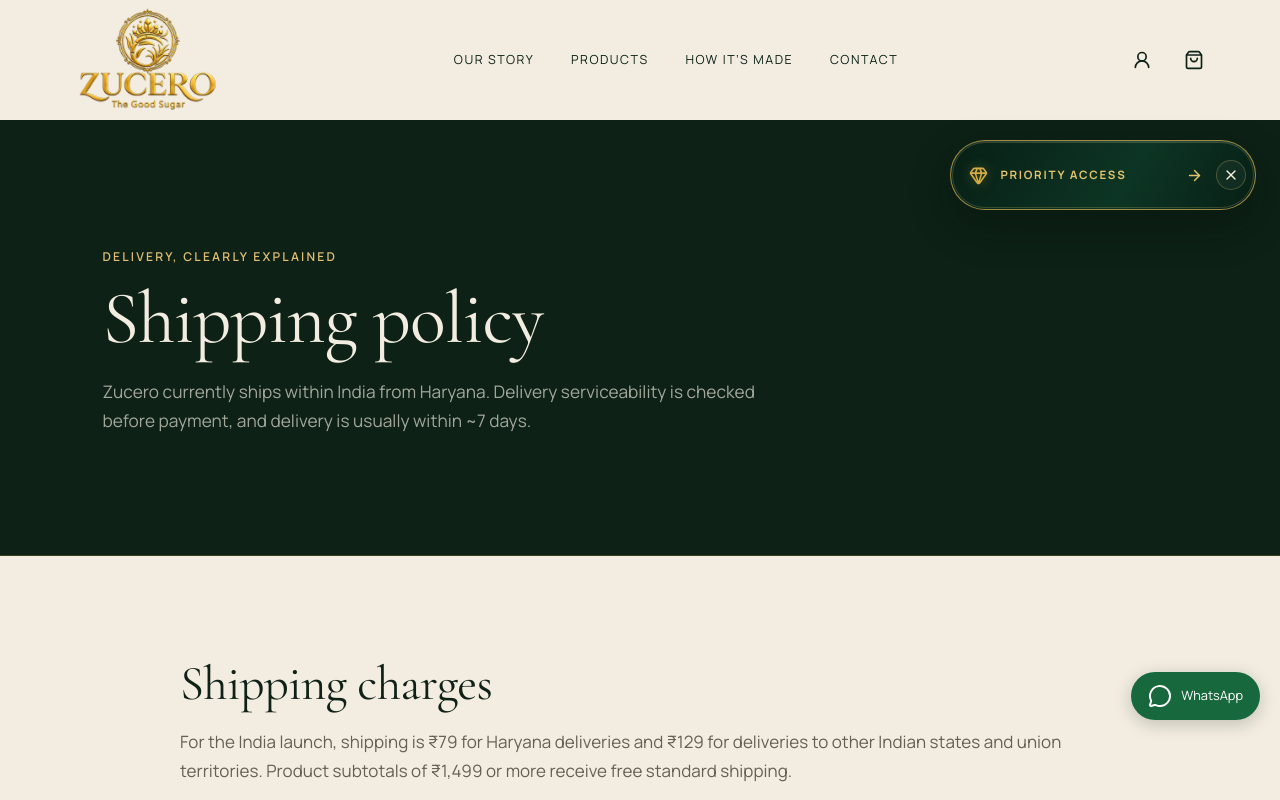
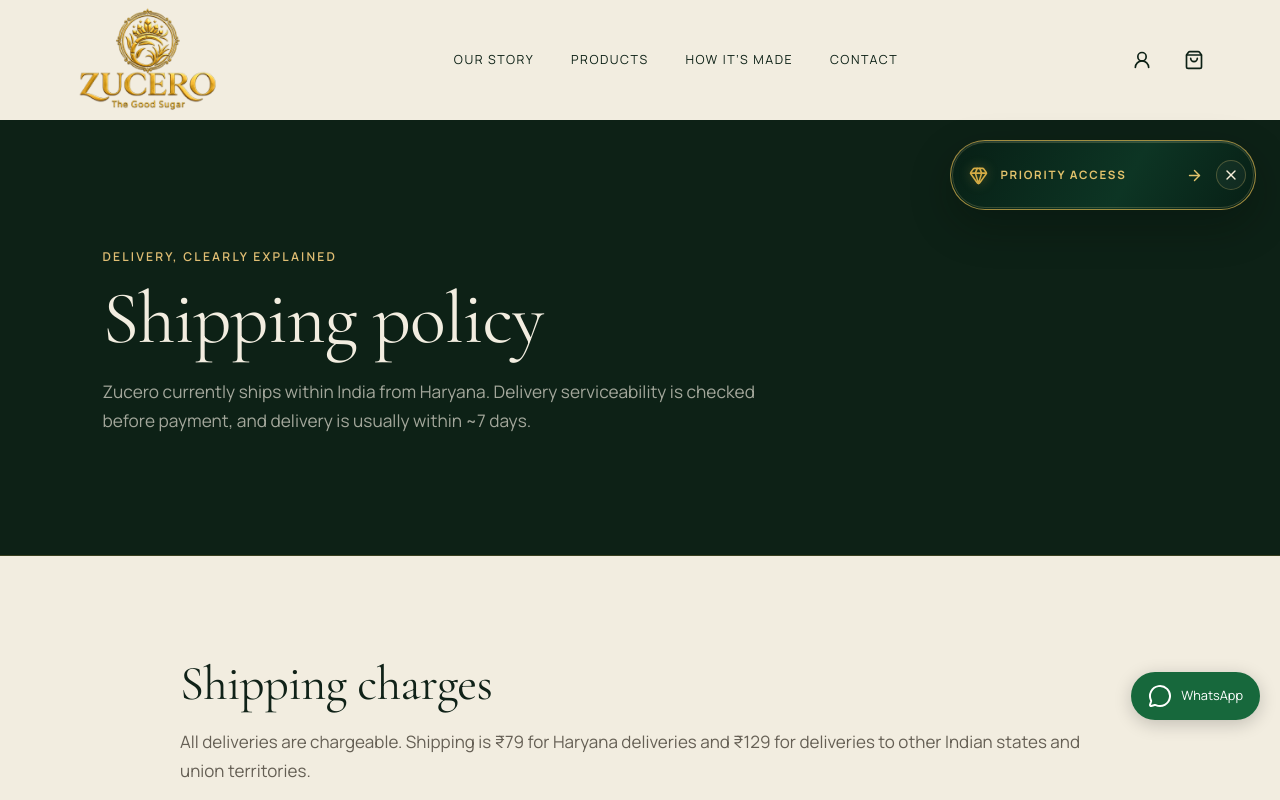
Before and after one commit to singhsaurabhsohan/zucero-website, a Next.js app in the folder storefront/: page /shipping in a window 1280 px wide. Shown: the top 800 px of the page. Built offline with nearby package versions, Linux system fonts and the light colour scheme.

Commit message:
Remove free shipping from policy

```diff
--- a/storefront/app/shipping/page.tsx
+++ b/storefront/app/shipping/page.tsx
@@ -10,7 +10,7 @@
 
 export default function ShippingPage() {
   return <ContentPage eyebrow="Delivery, clearly explained" title="Shipping policy" intro="Zucero currently ships within India from Haryana. Delivery serviceability is checked before payment, and delivery is usually within ~7 days.">
-    <h2>Shipping charges</h2><p>For the India launch, shipping is ₹79 for Haryana deliveries and ₹129 for deliveries to other Indian states and union territories. Product subtotals of ₹1,499 or more receive free standard shipping.</p>
+    <h2>Shipping charges</h2><p>All deliveries are chargeable. Shipping is ₹79 for Haryana deliveries and ₹129 for deliveries to other Indian states and union territories.</p>
     <h2>Serviceability</h2><p>Before Razorpay opens, the checkout verifies the destination PIN code through Shiprocket. If the courier network cannot currently serve that PIN code, payment is not started.</p>
     <h2>Delivery timing</h2><p>Delivery is usually within ~7 days after order confirmation. Actual delivery time can vary by destination PIN code, courier movement, public holidays and other operational conditions.</p>
     <h2>Processing</h2><p>After Razorpay confirms a captured payment, the order is automatically sent to Shiprocket for fulfilment from our Haryana pickup location. The Zucero team then prepares and dispatches the parcel.</p>
```
